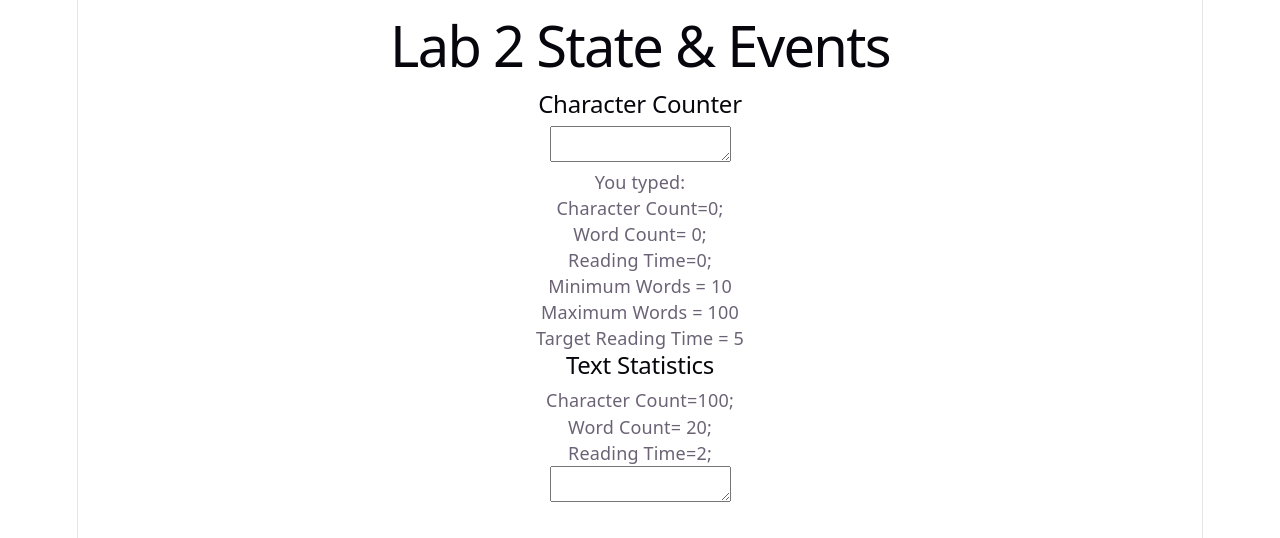
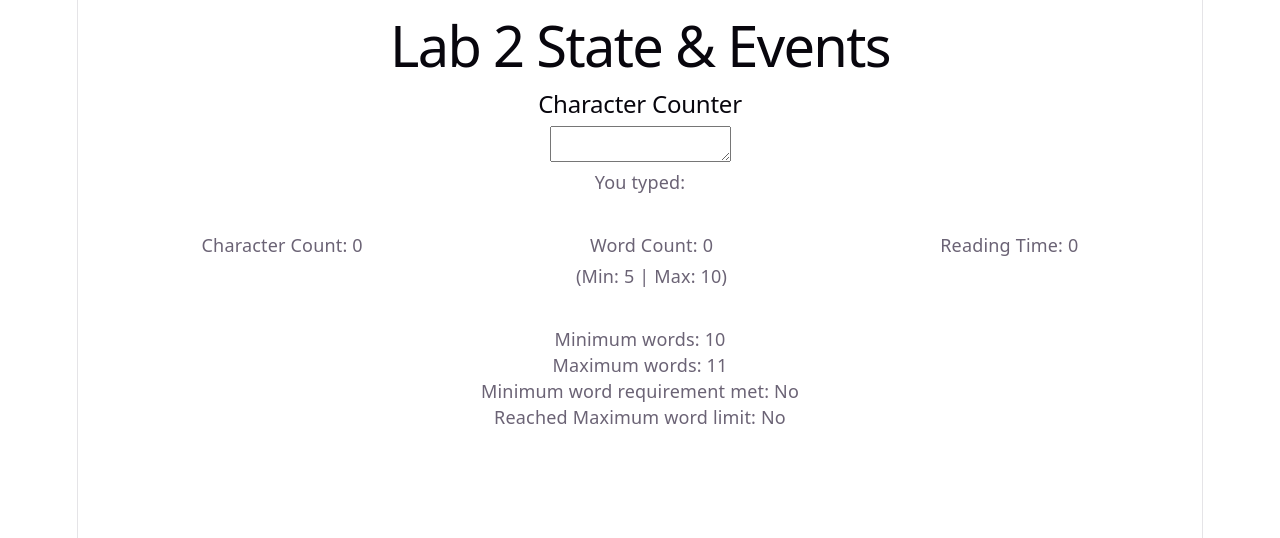
Before and after one commit to divzmadhu/lab-9-2, a React (Vite) app: page / in a window 1280 px wide. Shown: the top 538 px of the page. Built offline with nearby package versions, Linux system fonts and the light colour scheme.

Commit message:
Update character counter statistics and remove duplicate displays

```diff
--- a/src/App.css
+++ b/src/App.css
@@ -1,184 +1,16 @@
-.counter {
-  font-size: 16px;
-  padding: 5px 10px;
-  border-radius: 5px;
-  color: var(--accent);
-  background: var(--accent-bg);
-  border: 2px solid transparent;
-  transition: border-color 0.3s;
-  margin-bottom: 24px;
-
-  &:hover {
-    border-color: var(--accent-border);
-  }
-  &:focus-visible {
-    outline: 2px solid var(--accent);
-    outline-offset: 2px;
-  }
+.stats-box {
+    border: 2px solid white;
+    padding: 15px;
+    margin: 15px 0;
+    border-radius: 8px;
 }
 
-.hero {
-  position: relative;
-
-  .base,
-  .framework,
-  .vite {
-    inset-inline: 0;
-    margin: 0 auto;
-  }
-
-  .base {
-    width: 170px;
-    position: relative;
-    z-index: 0;
-  }
-
-  .framework,
-  .vite {
-    position: absolute;
-  }
-
-  .framework {
-    z-index: 1;
-    top: 34px;
-    height: 28px;
-    transform: perspective(2000px) rotateZ(300deg) rotateX(44deg) rotateY(39deg)
-      scale(1.4);
-  }
-
-  .vite {
-    z-index: 0;
-    top: 107px;
-    height: 26px;
-    width: auto;
-    transform: perspective(2000px) rotateZ(300deg) rotateX(40deg) rotateY(39deg)
-      scale(0.8);
-  }
+.stats-row {
+    display: flex;
+    justify-content: space-around;
+    text-align: center;
 }
 
-#center {
-  display: flex;
-  flex-direction: column;
-  gap: 25px;
-  place-content: center;
-  place-items: center;
-  flex-grow: 1;
-
-  @media (max-width: 1024px) {
-    padding: 32px 20px 24px;
-    gap: 18px;
-  }
+.stat-item p {
+    margin: 5px 0;
 }
-
-#next-steps {
-  display: flex;
-  border-top: 1px solid var(--border);
-  text-align: left;
-
-  & > div {
-    flex: 1 1 0;
-    padding: 32px;
-    @media (max-width: 1024px) {
-      padding: 24px 20px;
-    }
-  }
-
-  .icon {
-    margin-bottom: 16px;
-    width: 22px;
-    height: 22px;
-  }
-
-  @media (max-width: 1024px) {
-    flex-direction: column;
-    text-align: center;
-  }
-}
-
-#docs {
-  border-right: 1px solid var(--border);
-
-  @media (max-width: 1024px) {
-    border-right: none;
-    border-bottom: 1px solid var(--border);
-  }
-}
-
-#next-steps ul {
-  list-style: none;
-  padding: 0;
-  display: flex;
-  gap: 8px;
-  margin: 32px 0 0;
-
-  .logo {
-    height: 18px;
-  }
-
-  a {
-    color: var(--text-h);
-    font-size: 16px;
-    border-radius: 6px;
-    background: var(--social-bg);
-    display: flex;
-    padding: 6px 12px;
-    align-items: center;
-    gap: 8px;
-    text-decoration: none;
-    transition: box-shadow 0.3s;
-
-    &:hover {
-      box-shadow: var(--shadow);
-    }
-    .button-icon {
-      height: 18px;
-      width: 18px;
-    }
-  }
-
-  @media (max-width: 1024px) {
-    margin-top: 20px;
-    flex-wrap: wrap;
-    justify-content: center;
-
-    li {
-      flex: 1 1 calc(50% - 8px);
-    }
-
-    a {
-      width: 100%;
-      justify-content: center;
-      box-sizing: border-box;
-    }
-  }
-}
-
-#spacer {
-  height: 88px;
-  border-top: 1px solid var(--border);
-  @media (max-width: 1024px) {
-    height: 48px;
-  }
-}
-
-.ticks {
-  position: relative;
-  width: 100%;
-
-  &::before,
-  &::after {
-    content: '';
-    position: absolute;
-    top: -4.5px;
-    border: 5px solid transparent;
-  }
-
-  &::before {
-    left: 0;
-    border-left-color: var(--border);
-  }
-  &::after {
-    right: 0;
-    border-right-color: var(--border);
-  }
-}
--- a/src/App.tsx
+++ b/src/App.tsx
@@ -1,7 +1,9 @@
-import TextInput from "./components/TextInput/TextInput";
+
+import "./App.css";
+// import TextInput from "./components/TextInput/TextInput";
 
 import CharacterCounter from "./components/CharacterCounter/CharacterCounter";
-import StatsDisplay from "./components/StatsDisplay/StatsDisplay";
+// import StatsDisplay from "./components/StatsDisplay/StatsDisplay";
 
 
 export default function App() {
@@ -11,10 +13,10 @@ export default function App() {
       <h2>Character Counter</h2>
       <CharacterCounter
         minWords={10}
-        maxWords={100}
+        maxWords={11}
         targetReadingTime={5}
       />
-      <h2>Text Statistics</h2>
+      {/* <h2>Text Statistics</h2>
       <StatsDisplay
         stats={{
           characterCount: 100,
@@ -22,7 +24,7 @@ export default function App() {
           readingTime: 2,
         }}
       />
-      <textarea />
+      <textarea /> */}
 
     </div>
   );
--- a/src/components/CharacterCounter/CharacterCounter.tsx
+++ b/src/components/CharacterCounter/CharacterCounter.tsx
@@ -17,24 +17,73 @@ export default function CharacterCounter(props: CharacterCounterProps) {
 
     // Calculate the Reading Time
     const readingTime = wordCount / 200;
+
+    // Checking if they have atleast minimum words as mentionted in the App.tsx
+    let hasMinimumWords;
+
+    if (wordCount >= (props.minWords ?? 0)) {
+        hasMinimumWords = true;
+    } else {
+        hasMinimumWords = false;
+    }
+
+    // Checking if it has reached the Maximum words as mentioned in the App.tsx
+    let hasMaximumWords;
+
+    // if (wordCount <= ((props.maxWords)/2 ?? 0)) {
+    if (wordCount <= (props.maxWords ?? 0)) {
+        hasMaximumWords = false;
+    }
+    else {
+        hasMaximumWords = true;
+    }
+
     return (
         <div>
             <TextInput onTextChange={setText} />
 
             <p>You typed: {text}</p>
 
-            <StatsDisplay
-                stats={{
-                    characterCount: text.length,
-                    wordCount: wordCount,
-                    readingTime: readingTime,
+            <section className = "stats-box">
+                <StatsDisplay
+                    stats={{
+                        characterCount: text.length,
+                        wordCount: wordCount,
+                        readingTime: readingTime,
+                    }}
+                />
+
+
+            </section>
+
+            <section>
+                <p>Minimum words: {props.minWords}</p>
+                <p>Maximum words: {props.maxWords}</p>
+            </section>
+
+
+
+
+            {/* <p>Minimum Words = {props.minWords}</p> */}
+            <p>Minimum word requirement met: {hasMinimumWords ? "Yes" : "No"}</p>
+
+            {/* <p>Maximum Words = {props.maxWords}</p> */}
+            <p>Reached Maximum word limit:  {hasMaximumWords ? "Yes" : "No"}</p>
+            {/* <p>Reached Maximum word limit: {hasMaximumWords ? `Have Exceeded the Word limit` : `Words ${hasMaximumWords} / {props.maxWords}` }</p> */}
+            {/* <p>Target Reading Time = {props.targetReadingTime}</p> */}
+
+            {/* <section classname="stats-box">
+                <StatsDisplay
+                    stats={{
+                        characterCount: text.length,
+                        wordCount: wordCount,{props.miniWords} | {props.maxWords}
+                readingTime: readingTime,
                 }}
             />
 
 
-            <p>Minimum Words = {props.minWords}</p>
-            <p>Maximum Words = {props.maxWords}</p>
-            <p>Target Reading Time = {props.targetReadingTime}</p>
+
+            </section> */}
         </div>
     );
 }
--- a/src/components/StatsDisplay/StatsDisplay.tsx
+++ b/src/components/StatsDisplay/StatsDisplay.tsx
@@ -2,10 +2,23 @@ import type { StatsDisplayProps } from "../../types";
 
 export default function StatsDisplay(props: StatsDisplayProps) {
     return (
-        <div>
-            <p>Character Count={props.stats.characterCount};</p>
-            <p>Word Count= {props.stats.wordCount}; </p>
-            <p>Reading Time={props.stats.readingTime}; </p>
+        <div className="stats-row">
+
+            <div className = "stat-item">
+                <p>Character Count: {props.stats.characterCount}</p>
+
+            </div>
+
+            <div className="stat-item">
+                <p>Word Count: {props.stats.wordCount}</p>
+                <p>(Min: 5 | Max: 10)</p>
+            </div>
+
+            <div className="stat-item">
+                <p>Reading Time: {props.stats.readingTime}</p>
+            </div>
+
+
 
         </div>
     );
```
